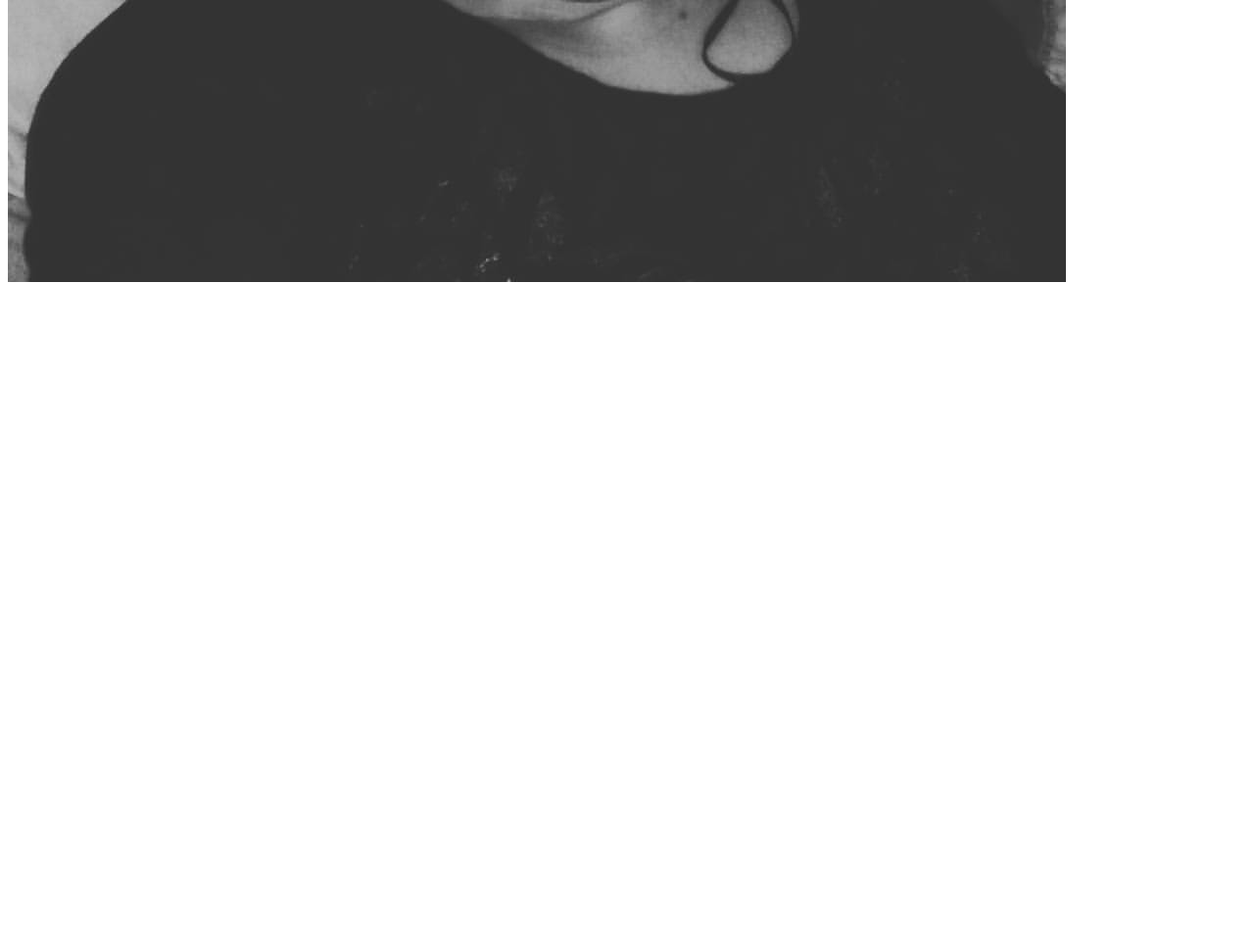
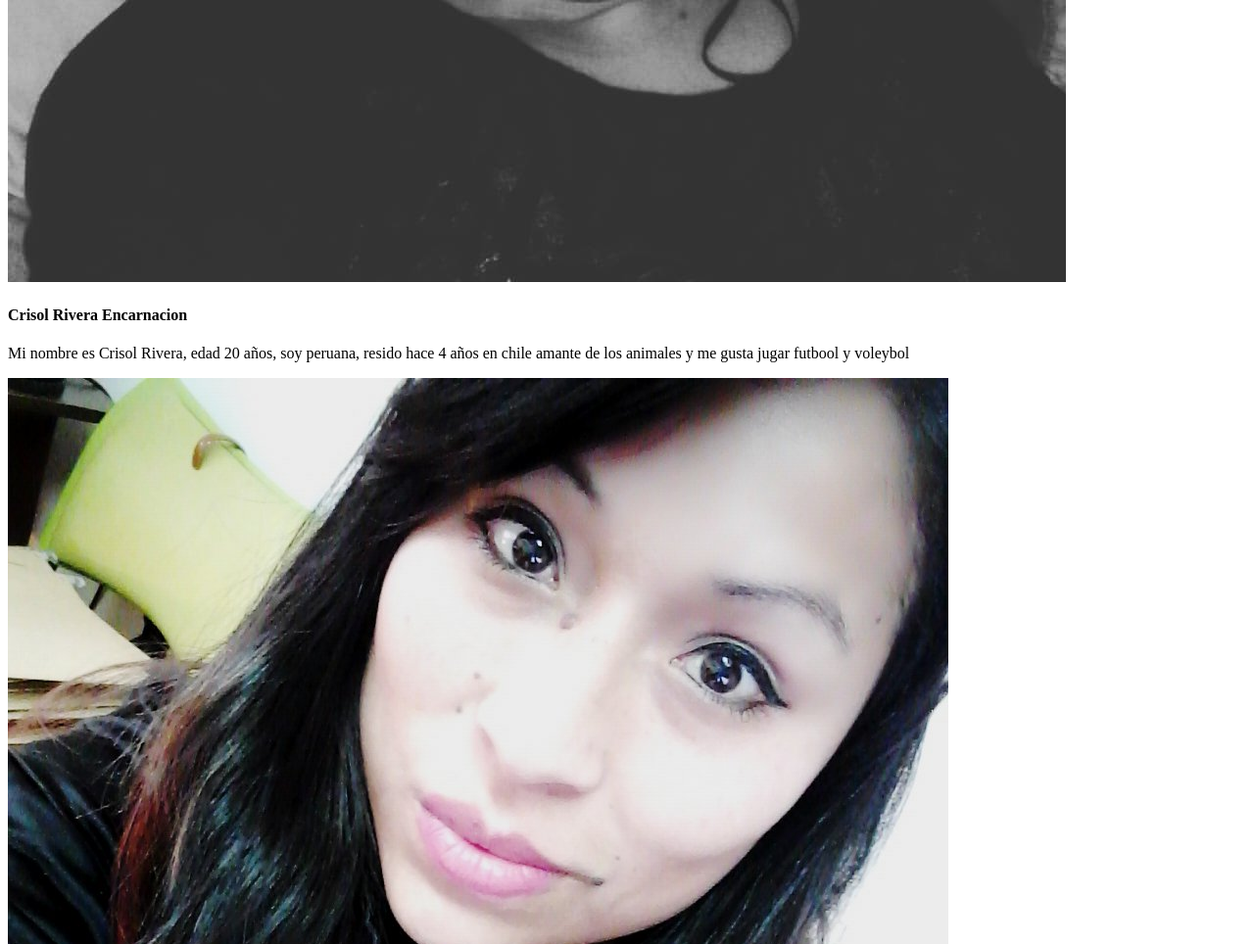
Before and after one commit to crisolrivera/amazonas, a plain HTML site: page index.html in a window 1280 px wide. Shown: the part 1056-2020 px from the top of the page at 98% size. Before the commit the page ends 1356 px from the top, so only its background shows below. Drawn offline with Linux system fonts and the light colour scheme.

Commit message:
mi primer trabajo en grupo

```diff
--- a/index.html
+++ b/index.html
@@ -14,7 +14,12 @@
         </div>
         <div></div>
         <div></div>
-        <div></div>
+        <div>
+        <h4>Crisol Rivera Encarnacion</h4>
+            <p> Mi nombre es Crisol Rivera, edad 20 años, soy peruana, resido hace 4 años en chile amante de los animales y me gusta jugar futbool y voleybol</p>
+            <img src="IMG_20160816_113124.jpg">
+
+        </div>
         <div></div>
         <div></div>
         <div></div>
```
Also changed, not shown: IMG_20160816_113124.jpg (added), 1 other file.
